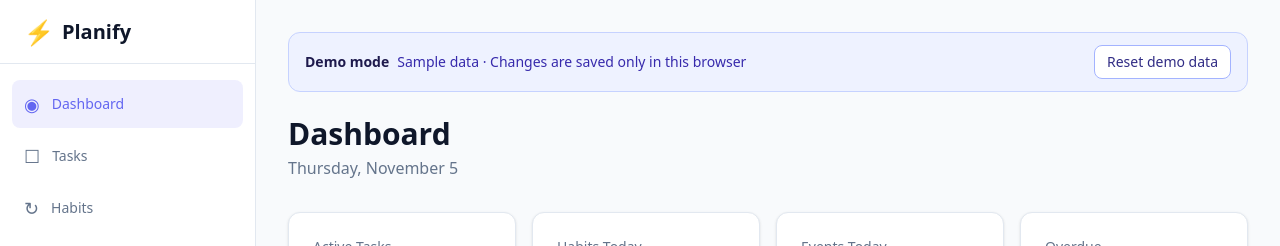
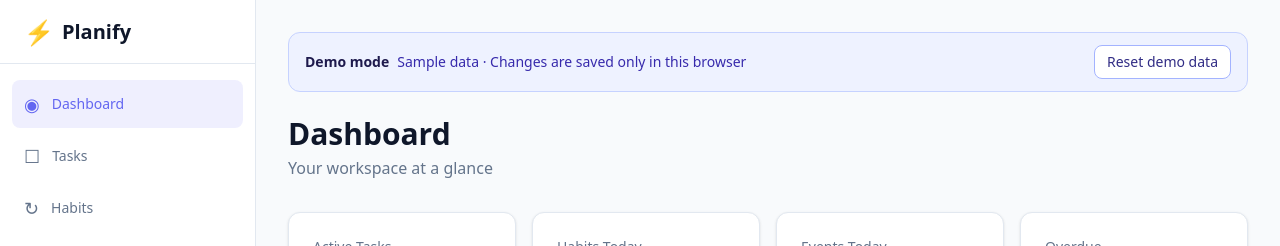
Before and after one commit to Supermegamine/Planify, a Next.js app: page /Planify/ in a window 1280 px wide. Shown: the top 246 px of the page. Built offline with nearby package versions, Linux system fonts and the light colour scheme.

Commit message:
Avoid build-time date hydration mismatch on dashboard

```diff
--- a/src/app/page.tsx
+++ b/src/app/page.tsx
@@ -40,11 +40,7 @@ export default function Dashboard() {
       <div>
         <h1 className="text-3xl font-bold text-foreground">Dashboard</h1>
         <p className="mt-1 text-muted-foreground">
-          {new Date().toLocaleDateString("en-US", {
-            weekday: "long",
-            month: "long",
-            day: "numeric",
-          })}
+Your workspace at a glance
         </p>
       </div>
 
```
